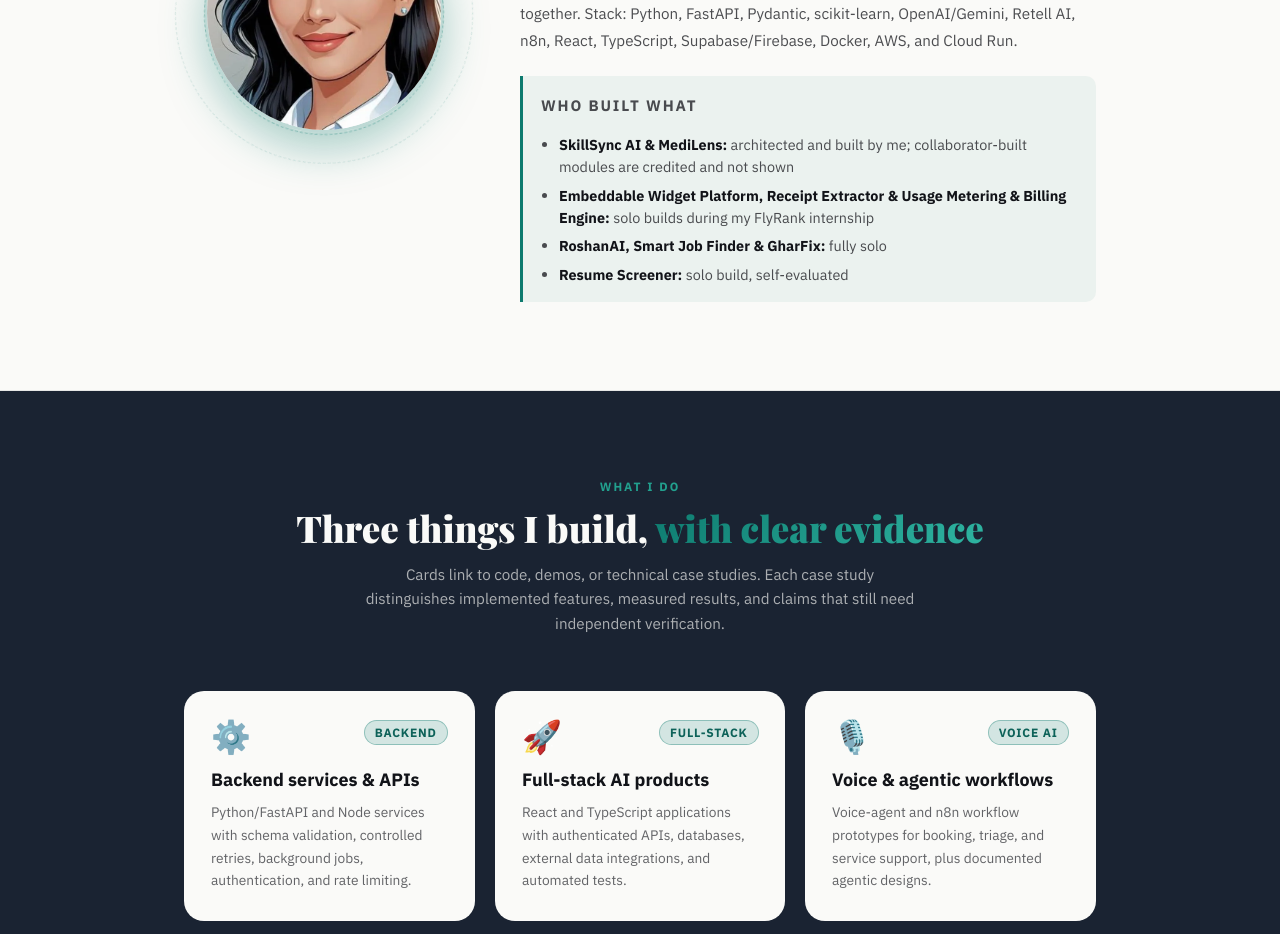
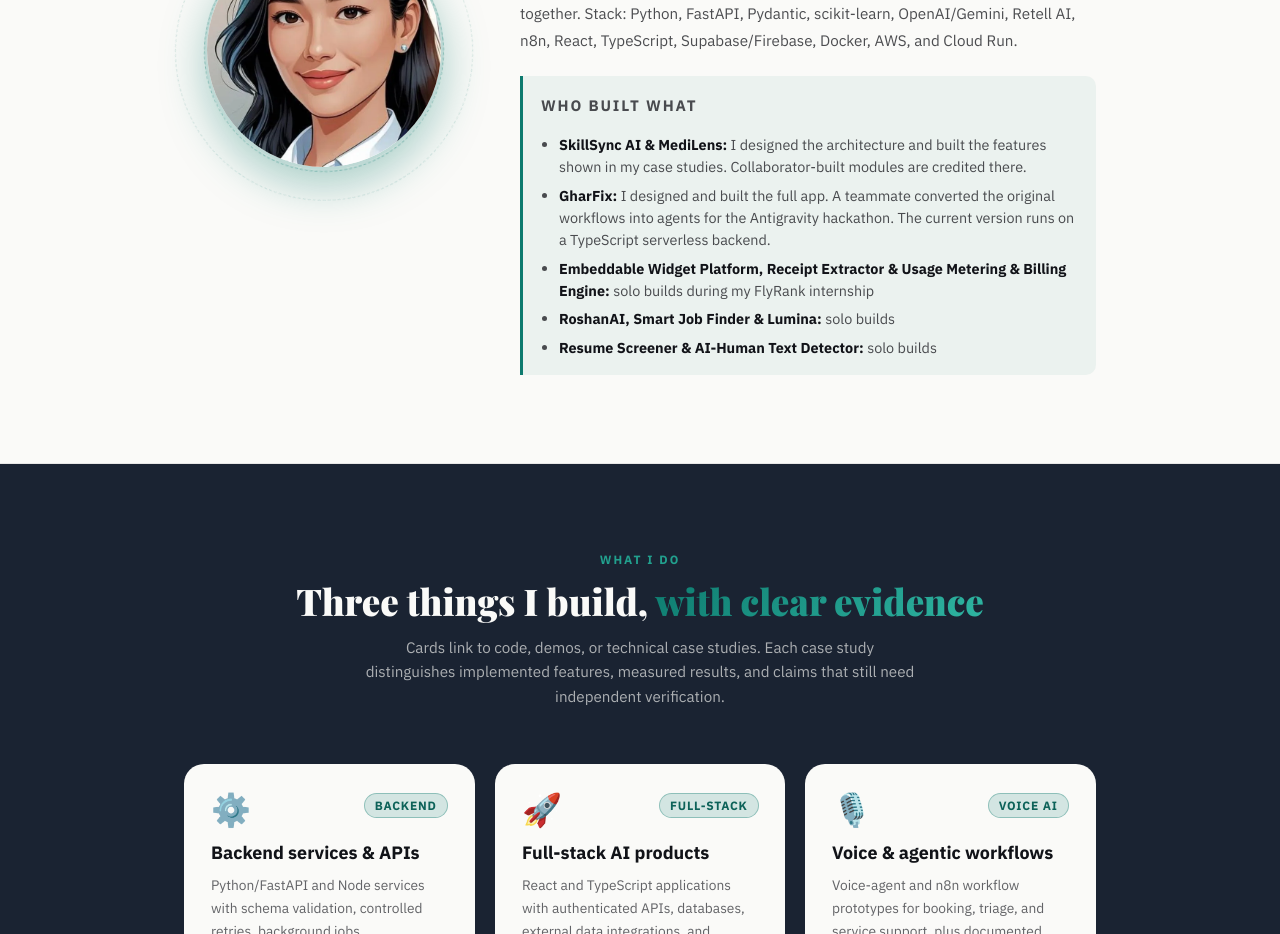
Before and after one commit to MaryumAkram16/maryum-portfolio, a React (Vite) app: page / in a window 1280 px wide. Shown: the part 1500-2434 px from the top of the page. Built offline with nearby package versions, Linux system fonts and the light colour scheme.

Commit message:
Clarify GharFix and portfolio project ownership

```diff
--- a/src/pages/Landing.jsx
+++ b/src/pages/Landing.jsx
@@ -363,18 +363,23 @@ function Landing() {
                   <p className="about-ownership-label">Who built what</p>
                   <ul>
                     <li>
-                      <b>SkillSync AI &amp; MediLens:</b> architected and built by me;
-                      collaborator-built modules are credited and not shown
+                      <b>SkillSync AI &amp; MediLens:</b> I designed the architecture and built the
+                      features shown in my case studies. Collaborator-built modules are credited there.
+                    </li>
+                    <li>
+                      <b>GharFix:</b> I designed and built the full app. A teammate converted
+                      the original workflows into agents for the Antigravity hackathon. The current
+                      version runs on a TypeScript serverless backend.
                     </li>
                     <li>
                       <b>Embeddable Widget Platform, Receipt Extractor &amp; Usage Metering &amp; Billing Engine:</b>{' '}
                       solo builds during my FlyRank internship
                     </li>
                     <li>
-                      <b>RoshanAI, Smart Job Finder &amp; GharFix:</b> fully solo
+                      <b>RoshanAI, Smart Job Finder &amp; Lumina:</b> solo builds
                     </li>
                     <li>
-                      <b>Resume Screener:</b> solo build, self-evaluated
+                      <b>Resume Screener &amp; AI-Human Text Detector:</b> solo builds
                     </li>
                   </ul>
                 </div>
```
